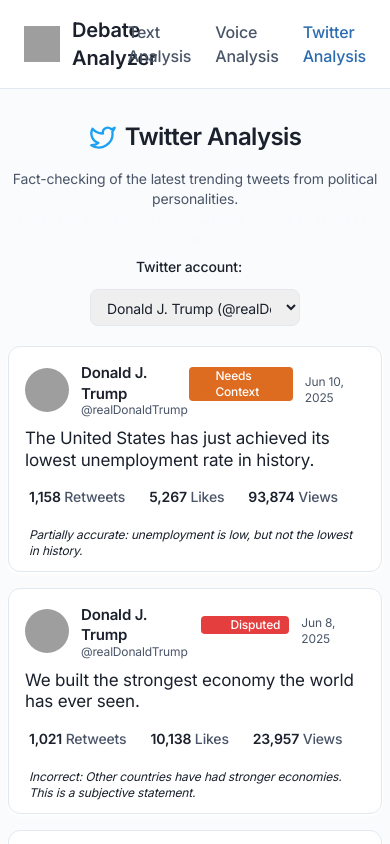
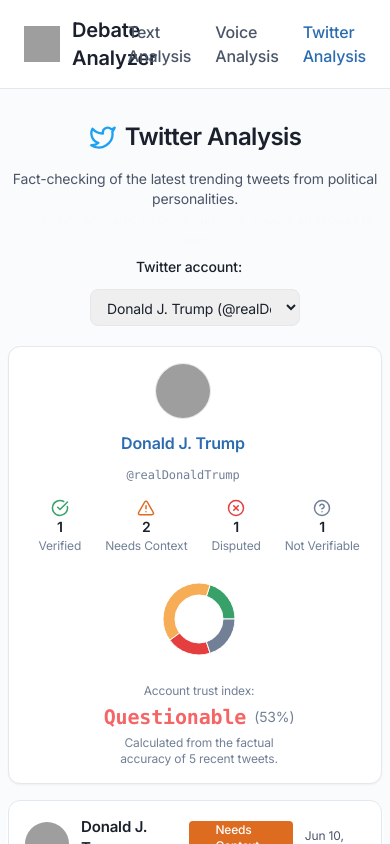
Before and after one commit to IlannAmi/truth-seeker-agent-provocateur, a React (Vite) app: page /twitter in a window 390 px wide. Shown: the top 844 px of the page. Built offline with nearby package versions, Linux system fonts and the light colour scheme; grey boxes are pictures that could not be loaded.

Commit message:
feat: Add Twitter analysis summary graph
Added a summary graph at the top of the Twitter Analysis page to display the distribution of tweet classifications (verified, disputed, etc.). This provides a confidence index for the selected Twitter account.

```diff
--- /dev/null
+++ b/src/components/TweetsTrustSummary.tsx
@@ -0,0 +1,121 @@
+
+import React from "react";
+import { PieChart, Pie, Cell, Tooltip, ResponsiveContainer } from "recharts";
+import { CheckCircle, AlertTriangle, XCircle, HelpCircle } from "lucide-react";
+import { Card } from "@/components/ui/card";
+
+const STATUS_LABELS = {
+  green: { label: "Verified", color: "#38A169", icon: <CheckCircle className="text-[#38A169]" size={18} /> },
+  orange: { label: "Needs Context", color: "#F6AD55", icon: <AlertTriangle className="text-[#DD6B20]" size={18} /> },
+  red: { label: "Disputed", color: "#E53E3E", icon: <XCircle className="text-[#E53E3E]" size={18} /> },
+  grey: { label: "Not Verifiable", color: "#718096", icon: <HelpCircle className="text-[#718096]" size={18} /> },
+};
+
+type Tweet = {
+  id: string;
+  classification: "red" | "orange" | "green" | "grey";
+};
+
+type TweetsTrustSummaryProps = {
+  tweets: Tweet[];
+  username: string;
+  name: string;
+  avatar: string;
+};
+
+export default function TweetsTrustSummary({ tweets, username, name, avatar }: TweetsTrustSummaryProps) {
+  const counts = { green: 0, orange: 0, red: 0, grey: 0 };
+  tweets.forEach((t) => {
+    counts[t.classification]++;
+  });
+
+  const data = (["green", "orange", "red", "grey"] as const).map((key) => ({
+    name: STATUS_LABELS[key].label,
+    value: counts[key],
+    key,
+    color: STATUS_LABELS[key].color,
+  }));
+
+  const total = tweets.length;
+
+  // Indice de confiance simple (vert=3 pts, orange=2, grey=1, rouge=0)
+  const score = total
+    ? Math.round(
+        (counts.green * 3 + counts.orange * 2 + counts.grey) / (total * 3) * 100
+      )
+    : 0;
+  let trustLevel = "Fair";
+  let trustColor = "#F6AD55";
+  if (score >= 75) {
+    trustLevel = "Reliable";
+    trustColor = "#38A169";
+  } else if (score <= 35) {
+    trustLevel = "Low";
+    trustColor = "#E53E3E";
+  } else if (score < 55) {
+    trustLevel = "Questionable";
+    trustColor = "#F56565";
+  }
+
+  return (
+    <Card className="w-full flex flex-col md:flex-row items-center md:items-stretch gap-4 px-4 py-4 mb-4 font-inter">
+      <div className="flex flex-col items-center gap-3 md:w-[170px] min-w-[120px] md:border-r pr-6">
+        <img
+          src={avatar}
+          alt={name}
+          className="w-14 h-14 rounded-full border"
+        />
+        <div className="font-bold text-base text-primary">{name}</div>
+        <div className="text-xs font-mono text-muted-foreground">@{username}</div>
+      </div>
+      <div className="flex-1 flex flex-col md:flex-row items-center md:items-center gap-4 w-full pl-2">
+        <div className="flex flex-row items-center gap-6 md:gap-3">
+          {data.map((entry) => (
+            <div className="flex flex-col items-center" key={entry.key}>
+              <div>{STATUS_LABELS[entry.key].icon}</div>
+              <div className="font-semibold text-sm">{entry.value}</div>
+              <div className="text-[12px] text-muted-foreground text-center">{STATUS_LABELS[entry.key].label}</div>
+            </div>
+          ))}
+        </div>
+
+        <div className="w-32 h-24 flex items-center justify-center">
+          <ResponsiveContainer width="100%" height="100%">
+            <PieChart>
+              <Pie
+                data={data}
+                dataKey="value"
+                nameKey="name"
+                cx="50%"
+                cy="50%"
+                outerRadius={36}
+                innerRadius={24}
+                stroke="#fff"
+              >
+                {data.map((entry) => (
+                  <Cell key={entry.key} fill={entry.color} />
+                ))}
+              </Pie>
+              <Tooltip
+                formatter={(_, name) => [`${name}`]}
+              />
+            </PieChart>
+          </ResponsiveContainer>
+        </div>
+
+        <div className="flex flex-col items-center justify-center flex-1 px-4">
+          <div className="text-xs text-muted-foreground mb-1">Account trust index:</div>
+          <div className="flex items-center gap-2">
+            <span className="font-mono font-bold text-xl" style={{ color: trustColor }}>
+              {trustLevel}
+            </span>
+            <span className="text-sm text-muted-foreground">({score}%)</span>
+          </div>
+          <div className="text-xs text-muted-foreground mt-1 text-center max-w-[180px]">
+            Calculated from the factual accuracy of {total} recent tweets.
+          </div>
+        </div>
+      </div>
+    </Card>
+  );
+}
--- a/src/components/UserTweetsAnalysis.tsx
+++ b/src/components/UserTweetsAnalysis.tsx
@@ -1,8 +1,8 @@
-
 import React, { useEffect, useState } from "react";
 import { Loader } from "lucide-react";
 import { Button } from "@/components/ui/button";
 import TweetCard from "./TweetCard";
+import TweetsTrustSummary from "./TweetsTrustSummary";
 
 // Simuler des comptes et des tweets (remplace par une vraie API plus tard)
 const MOCK_USERS = [
@@ -180,6 +180,13 @@ export default function UserTweetsAnalysis({ }: UserTweetsAnalysisProps) {
           ))}
         </select>
       </form>
+      {/* Synthèse/graphique tout en haut — après choix compte */}
+      <TweetsTrustSummary
+        tweets={tweets}
+        username={selectedUser.username}
+        name={selectedUser.name}
+        avatar={selectedUser.avatar}
+      />
       {loading && tweets.length === 0 ? (
         <div className="flex flex-col items-center mt-10">
           <Loader className="animate-spin text-[#1DA1F2] mb-2" />
```
